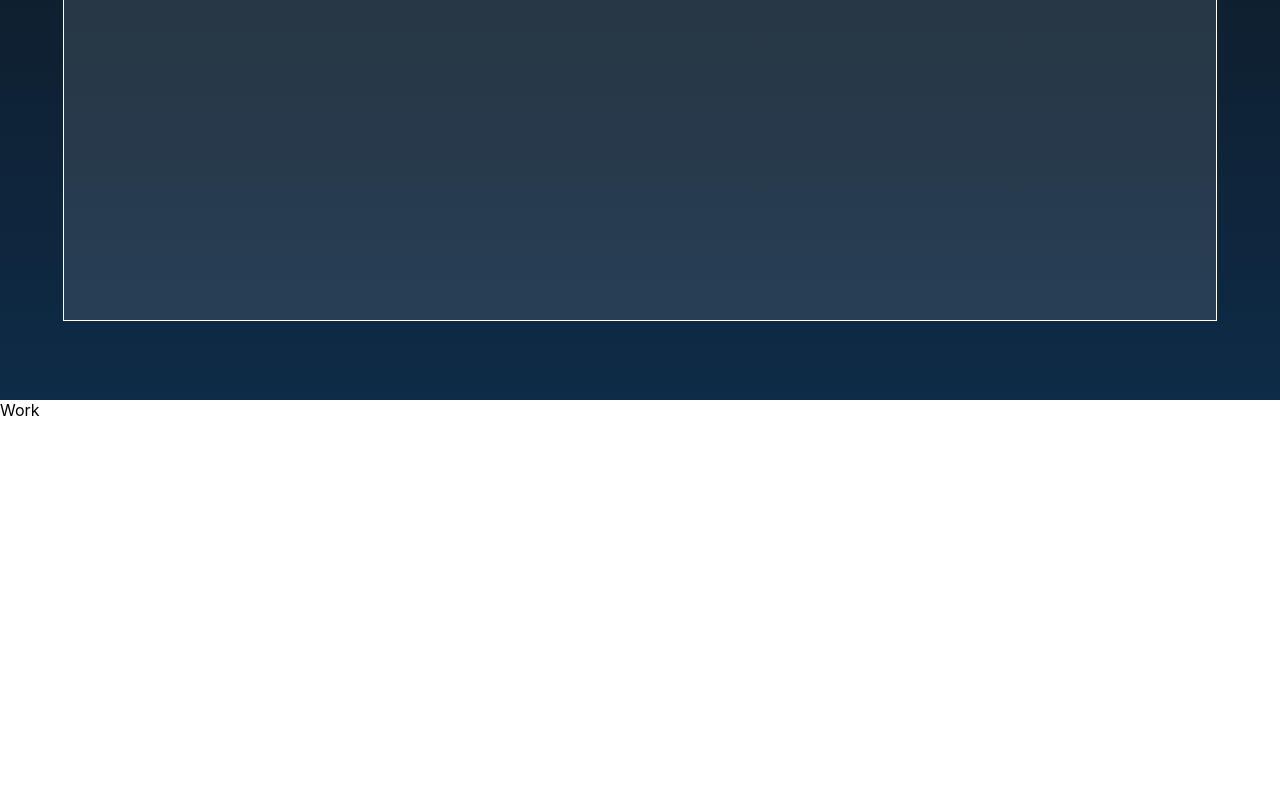
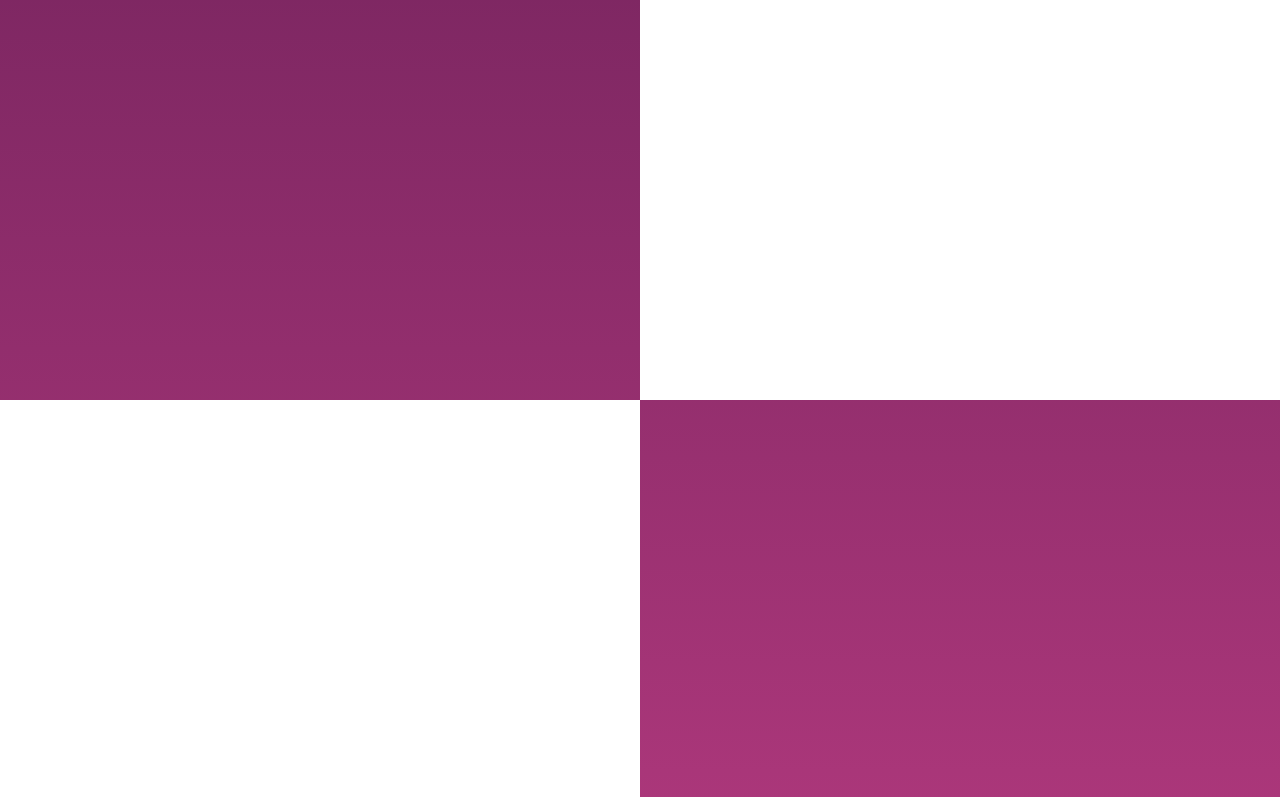
Before and after one commit to RythBiss/portfolio, a React (Create React App) app: page / in a window 1280 px wide. Shown: the part 2000-2797 px from the top of the page. Built offline with nearby package versions, Linux system fonts and the light colour scheme.

Commit message:
Prototyping new content component, added page long gradient.
Signed-off-by: RythBiss <dkschaarschmidt@gmail.com>

```diff
--- a/src/App.css
+++ b/src/App.css
@@ -1,6 +1,11 @@
 *{
   margin: 0;
   padding: 0;
+ }
+
+ body {
+  height: 500vh;
+  background-image: linear-gradient(rgb(18, 2, 42), rgb(236, 77, 156));
  }
 
  :root {
@@ -17,20 +22,40 @@
   background-color: var(--white);
 }
 
+/* make this the content segments */
 .majorSegLight {
   display: block;
   position: relative;
   width: 100%;
   min-height: 100vh;
-  background-image: var(--white);
 }
 
+/*make this the hero segment*/
 .majorSegDark {
   display: block;
   position: relative;
   width: 100%;
   min-height: 100vh;
-  background-image: linear-gradient(var(--dark-grey), var(--dark-blue));
+}
+
+.content-title {
+  outline: 2px solid red;
+}
+
+.content-container {
+  background: #FFF;
+  width: 50%;
+  height: 100vh;
+}
+
+.content-right {
+  float: right;
+}
+
+.content-display {
+  display: inline-block;
+  width: 50%;
+  height: 100vh;
 }
 
 .textLight {
--- a/src/App.js
+++ b/src/App.js
@@ -6,6 +6,7 @@ import Constellation from './Components/Constellation'
 import SpaceBlob from './Components/SpaceBlob'
 import Skill from './Components/Skill'
 import About from './Components/LightOverlay';
+import ContentBlock from './Components/ContentBlock'
 
 const titleElement =
 <div className='splash-text-container'>
@@ -37,10 +38,11 @@ function App() {
   return (
     <div className="App">
       <MajorSegment body={<HeroPage />} styling='majorSegDark' />
-      <MajorSegment body={<About />} styling='majorSegLight' />
-      <MajorSegment body={<SkillsPage/>} styling='majorSegDark' />
-      <MajorSegment body='Work' styling='majorSegLight' />
-      <MajorSegment body='Contact' styling='majorSegDark' />
+      <ContentBlock body={<About />} styling='majorSegLight' />
+      <ContentBlock pos='content-right' body={<About />} styling='majorSegLight' />
+      <ContentBlock body={<About />} styling='majorSegLight' />
+      <ContentBlock pos='content-right' body={<About />} styling='majorSegLight' />
+
     </div>
   );
 }
--- /dev/null
+++ b/src/Components/ContentBlock.js
@@ -0,0 +1,12 @@
+import React, { useState } from 'react'
+
+export default function ContentBlock(props) {
+
+  return (
+    <div className='majorSegLight' >
+      <div className={`content-container ${props.pos}`}>
+
+      </div>
+    </div>
+  )
+}
--- a/src/Components/SpaceBlob.js
+++ b/src/Components/SpaceBlob.js
@@ -32,7 +32,7 @@ function easeInOutSine (t, b, c, d) {
           </linearGradient>
         </defs>
         <g >
-          <circle id='circle-1' className='blob-circle' cx="450" cy='450' r={r1} fill="url(#NovaGrad)"/>
+          <circle id='circle-1' className='blob-circle' cx="450" cy='450' r="350" /*{r1}*/ fill="url(#NovaGrad)"/>
           <circle id='circle-2' className='blob-circle' cx="720" cy="500" r="350.5" fill="url(#NovaGrad)"/>
           <circle id='circle-3' className='blob-circle' cx="450" cy="650" r="350.5" fill="url(#NovaGrad)"/>
           <circle id='circle-4' className='blob-circle' cx="230" cy="600" r="225" fill="url(#NovaGrad)"/>
```
